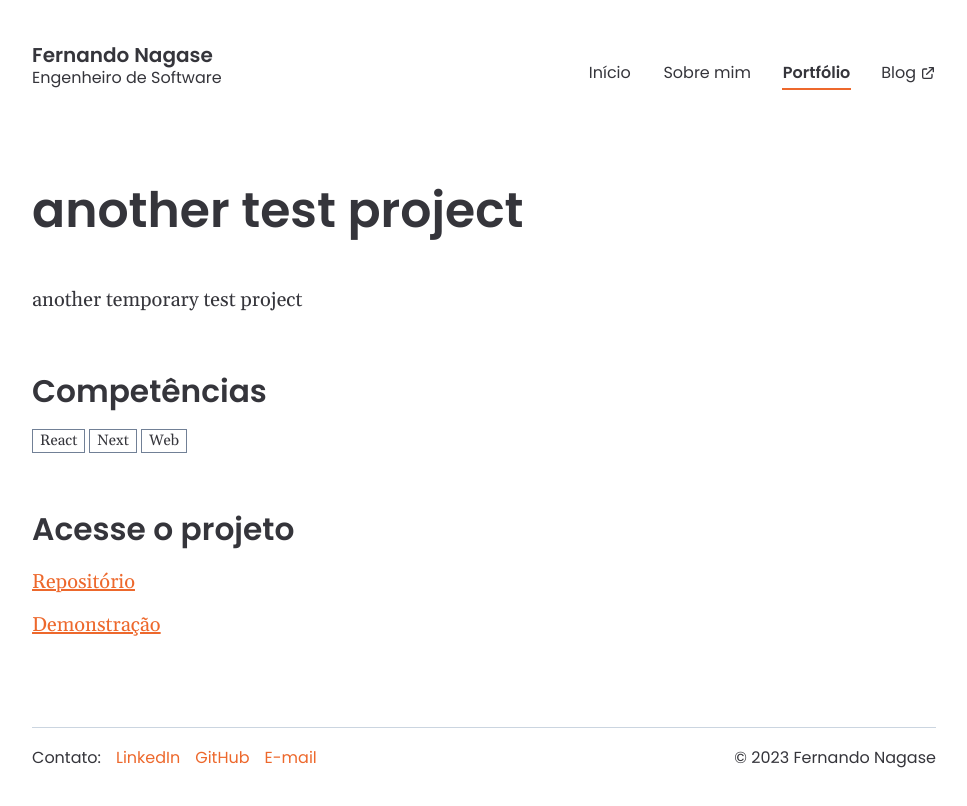
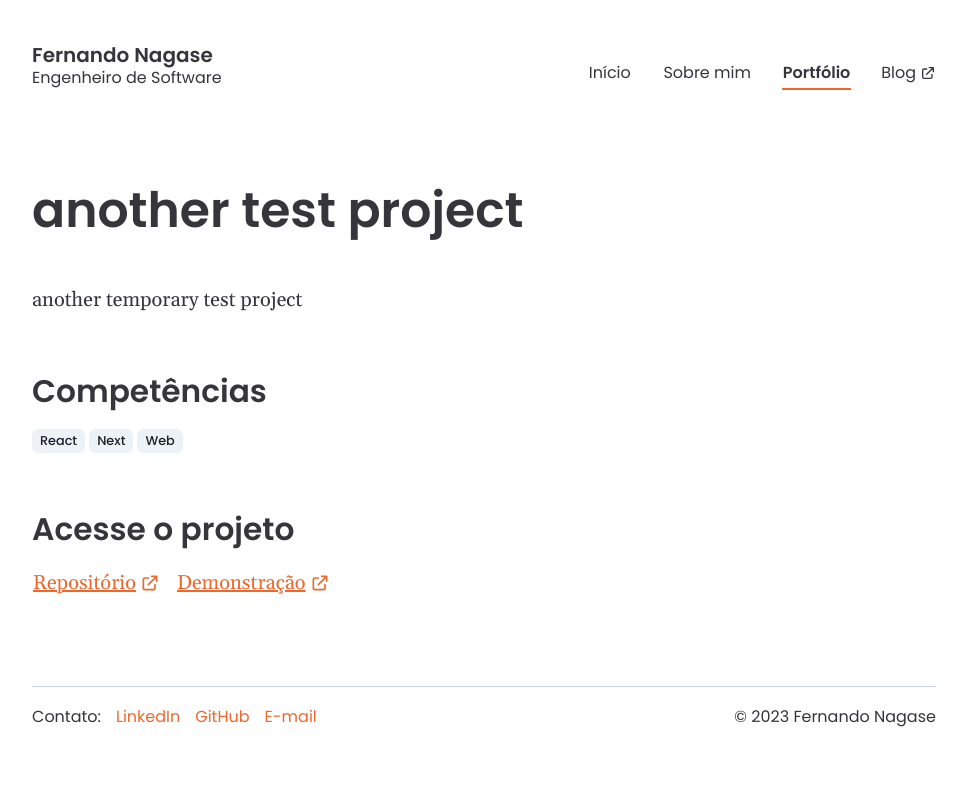
Before and after one commit to fernandonagase/ngsfer.com, a Next.js app: page /portfolio/another-test in a window 1280 px wide. Shown: the top 806 px of the page, without its empty margins (156-1123 px from the left). Built offline with nearby package versions, Linux system fonts and the light colour scheme.

Commit message:
update portfolio styles

```diff
--- a/components/Skills/index.tsx
+++ b/components/Skills/index.tsx
@@ -1,3 +1,4 @@
+import { poppins } from '@/theme/util/nextjs-fonts'
 import { Stack, Tag } from '@chakra-ui/react'
 
 type SkillsProps = {
@@ -11,9 +12,8 @@ export default function Skills(props: SkillsProps) {
         <Stack direction="row" spacing={1}>
             {skills.map((skill) => (
                 <Tag
-                    borderRadius="none"
-                    variant="outline"
-                    color="fg"
+                    fontSize={['xs', null, null, 'xs-lg']}
+                    fontFamily={poppins.style.fontFamily}
                     key={skill}
                 >
                     {skill}
--- a/pages/portfolio/[slug].tsx
+++ b/pages/portfolio/[slug].tsx
@@ -1,12 +1,7 @@
-import {
-    Box,
-    Heading as ChakraHeading,
-    Link,
-    Text,
-    VStack,
-} from '@chakra-ui/react'
+import { Box, Flex, Icon, Link, Text } from '@chakra-ui/react'
 import { GetStaticPaths, GetStaticProps, InferGetStaticPropsType } from 'next'
 import Head from 'next/head'
+import { HiOutlineExternalLink } from 'react-icons/hi'
 
 import Skills from '@/components/Skills'
 import { getPaths, getProjectFrom } from '@/lib/portfolio'
@@ -69,22 +64,31 @@ export default function Project(
                     <Heading level={2} textStyle="typescale-5" marginBottom={1}>
                         Acesse o projeto
                     </Heading>
-                    <VStack align="flex-start" spacing="baseline-1">
+                    <Flex
+                        gap={['baseline-1', null, null, 'baseline-1-lg']}
+                        align="baseline"
+                    >
                         <Link
                             href={project.repositoryUrl}
                             isExternal
                             textStyle="typescale-3"
+                            display="flex"
+                            alignItems="center"
                         >
                             Repositório
+                            <Icon as={HiOutlineExternalLink} ml="4px" />
                         </Link>
                         <Link
                             href={project.previewUrl}
                             isExternal
                             textStyle="typescale-3"
+                            display="flex"
+                            alignItems="center"
                         >
                             Demonstração
+                            <Icon as={HiOutlineExternalLink} ml="4px" />
                         </Link>
-                    </VStack>
+                    </Flex>
                 </Box>
             </article>
         </>
--- a/pages/portfolio/index.tsx
+++ b/pages/portfolio/index.tsx
@@ -41,6 +41,7 @@ export default function Portfolio({
                             slug={project.slug}
                             name={project.name}
                             description={project.description}
+                            skills={project.skills}
                         />
                     ))}
                 </Stack>
--- a/theme/components/Link/variants/inline.ts
+++ b/theme/components/Link/variants/inline.ts
@@ -9,6 +9,7 @@ const focusedStyles = {
 const inlineLink = defineStyle({
     textDecoration: 'underline',
     color: 'primary.400',
+    border: '1px solid transparent',
     _hover: focusedStyles,
     _focusVisible: focusedStyles,
 })
```
Also changed, not shown: components/ProjectCard/index.tsx (+9 -1 lines).
